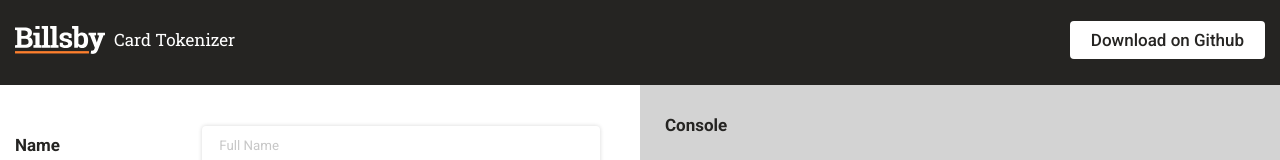
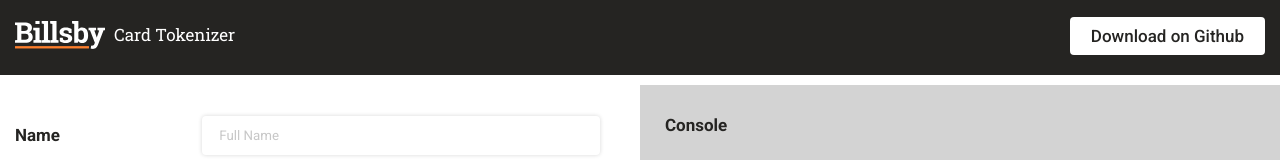
Before and after one commit to Billsby/billsby-tokenizer, a React (Create React App) app: page / in a window 1280 px wide. Shown: the top 160 px of the page. Built offline with nearby package versions, Linux system fonts and the light colour scheme; a web font is replaced by a local one.

Commit message:
Make it possible to download the project from our Github publicly

```diff
--- a/src/component/Header.js
+++ b/src/component/Header.js
@@ -23,7 +23,7 @@ const Header = () => {
             <span className="icon-bar"></span>
           </button>
           <div className={`menu-holder ${toggleMenu && 'menu-open'}`}>
-            <button className="btn-white">Download on Github</button>
+            <a href="https://github.com/Billsby/billsby-tokenizer-react/archive/master.zip" className="btn-white" download>Download on Github</a>
           </div>
         </div>
       </div>
--- a/src/styles/components/_buttons.scss
+++ b/src/styles/components/_buttons.scss
@@ -15,6 +15,10 @@
 
   cursor: pointer;
   transition: all .3s ease-in-out;
+
+  @include on-event() {
+    text-decoration: none;
+  }
 }
 
 .btn-white {
```
